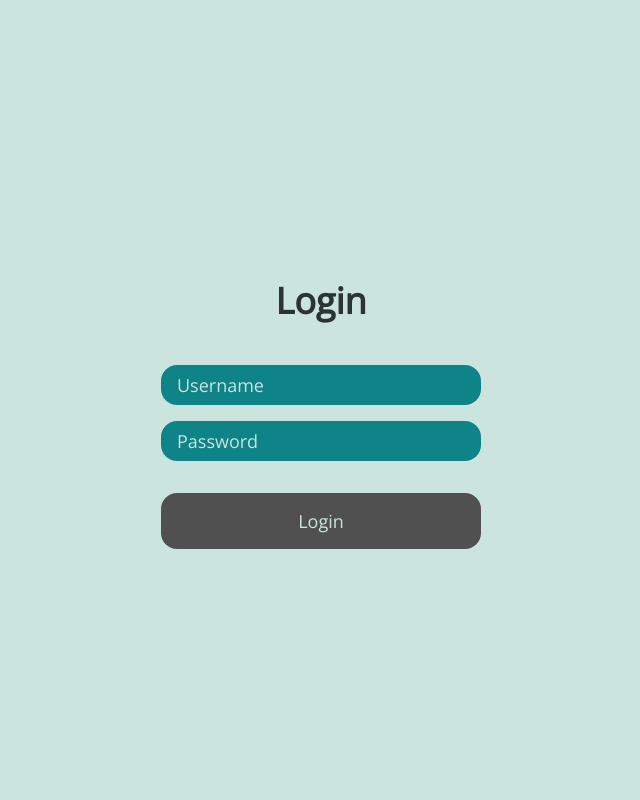
After one commit to TotoalNormie/recepsuGramata, a PHP site: page /login.html in a window 1280 px wide. The commit adds this page. Shown: the whole page, without its empty margins (319-959 px from the left). Run offline with PHP 8.4, Linux system fonts and the light colour scheme.

Commit message:
login style

```diff
--- /dev/null
+++ b/public/login.html
@@ -0,0 +1,17 @@
+<!DOCTYPE html>
+<html lang="en">
+<head>
+    <meta charset="UTF-8">
+    <meta name="viewport" content="width=device-width, initial-scale=1.0">
+    <link rel="stylesheet" href="style/login.css">
+    <title>Login</title>
+</head>
+<body>
+    <form>
+        <h1>Login</h1>
+        <input type="text" name="username" autocomplete="nickname" placeholder="Username">
+        <input type="password" name="password" autocomplete="current-password" placeholder="Password">
+        <button>Login</button>
+    </form>
+</body>
+</html>
--- /dev/null
+++ b/public/style/login.css
@@ -0,0 +1,56 @@
+@import url('https://fonts.googleapis.com/css2?family=Open+Sans&display=swap');
+
+*,
+*::before,
+*::after {
+	box-sizing: border-box;
+}
+
+body {
+	display: grid;
+	place-items: center;
+	margin: 0;
+	min-height: 100svh;
+	font-family: 'Open Sans', sans-serif;
+	font-size: 18px;
+	color: #2c3333;
+	background-color: #cbe4de;
+}
+
+form {
+	display: flex;
+	flex-direction: column;
+	gap: 1rem;
+	width: min(20rem, 100%);
+}
+h1 {
+	text-align: center;
+}
+
+input {
+	width: 100%;
+	border: none;
+	border-radius: 1rem;
+	font: inherit;
+	background-color: #0e8388;
+	padding: 0.5rem 1rem;
+    color: #cbe4de;
+}
+::placeholder{
+    color: #cbe4de;
+    opacity: 1;
+}
+:-ms-input-placeholder {
+    color: #cbe4de;
+    opacity: 1;
+}
+button {
+	width: 100%;
+	border: none;
+	border-radius: 1rem;
+	font: inherit;
+	padding: 1rem;
+	background-color: #505050;
+	margin-top: 1rem;
+	color: #cbe4de;
+}
--- a/public/style/savedRecepies.css
+++ b/public/style/savedRecepies.css
@@ -6,4 +6,6 @@
 .item {
     border-radius: 1rem;
     padding: 1rem;
+    color: inherit;
+
 }
```
